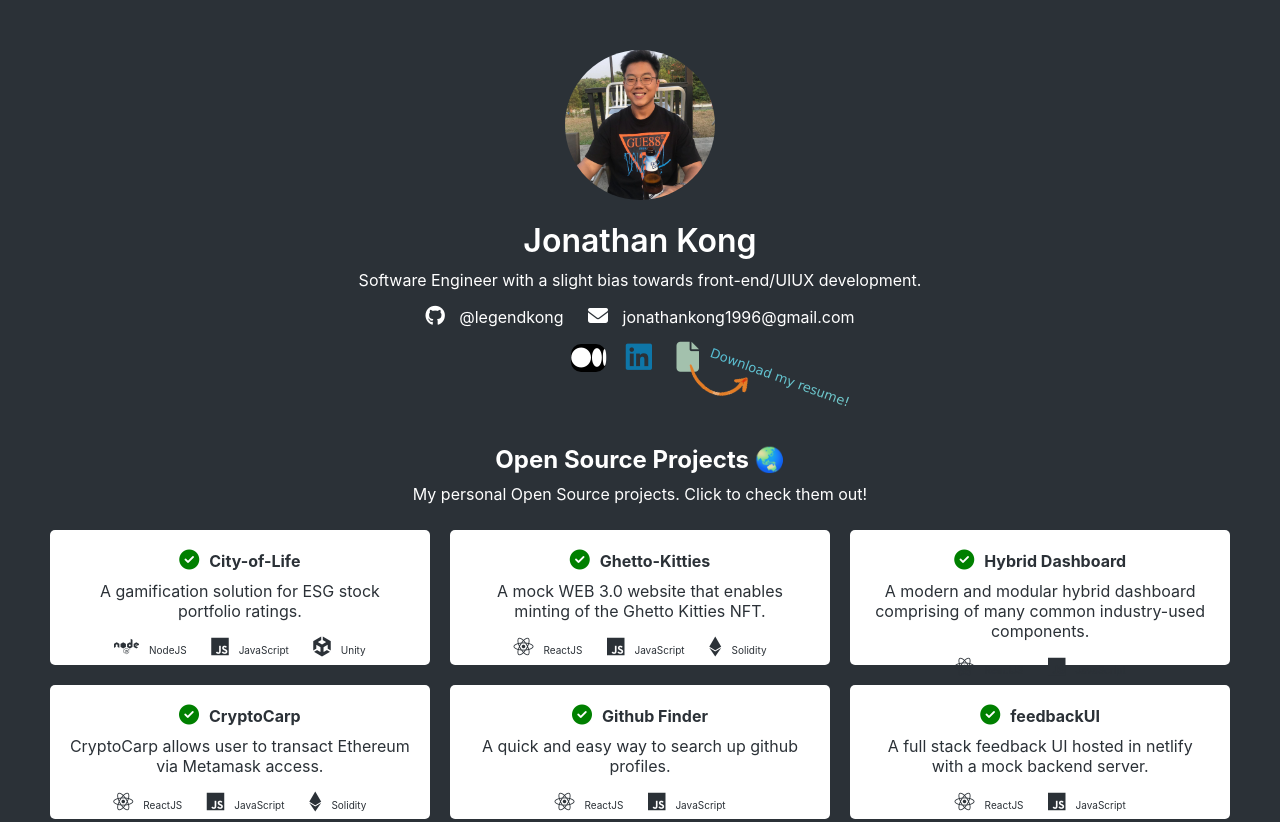
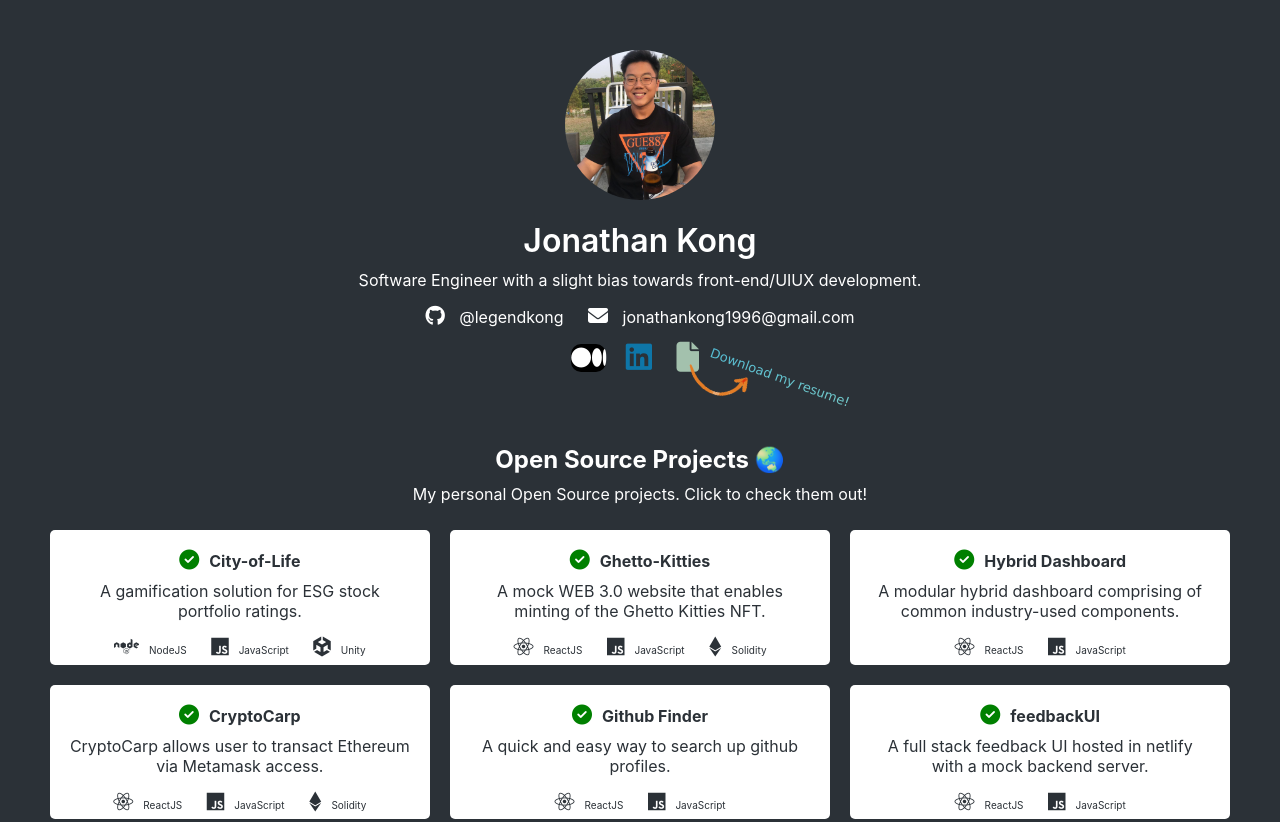
Before and after one commit to legendkong/legendkong.github.io, a plain HTML site: page index.html in a window 1280 px wide. Shown: the top 822 px of the page. Drawn offline with nearby package versions, Linux system fonts and the light colour scheme; files whose address does not match are found by name.

Commit message:
Update index.html

```diff
--- a/index.html
+++ b/index.html
@@ -82,7 +82,7 @@ font-family: Bradley Hand, cursive;
       <div id="repo3">
          <div id="repoName1"><a href="https://github.com/legendkong/hybrid-board" class="repolink" target="_blank"><i id="completed" class="fa-solid fa-circle-check"></i>Hybrid Dashboard
             </a>
-            <p>A modern and modular hybrid dashboard comprising of many common industry-used components.</p>
+            <p>A modular hybrid dashboard comprising of common industry-used components.</p>
             <span><i class="fa-brands fa-react"></i>ReactJS</span>
             <span><i class="fa-brands fa-js"></i>JavaScript</span>
          </div>
```
